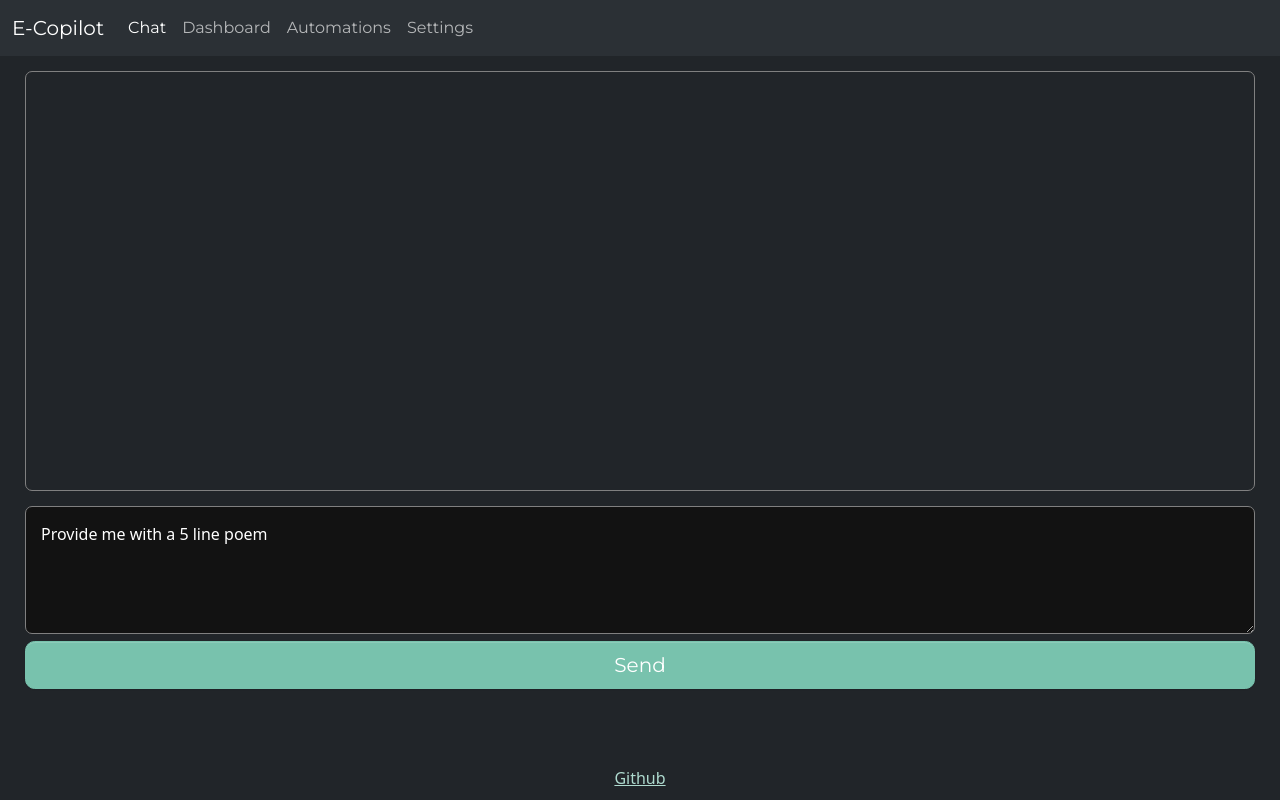
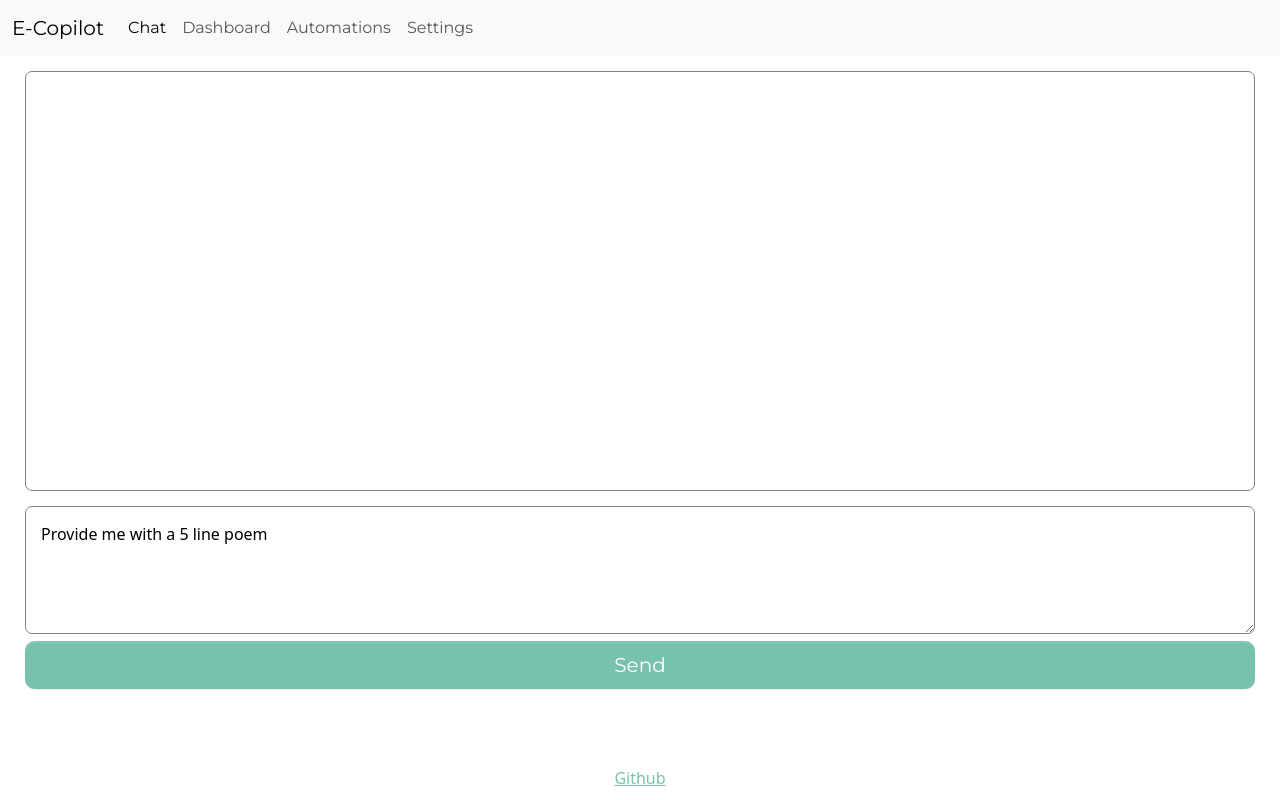
Before and after one commit to la-flor/electron-copilot, a React (Vite) app: page / in a window 1280 px wide. Built offline with nearby package versions, Linux system fonts and the light colour scheme.

Commit message:
Misc config and type fixes

```diff
--- a/app/electron/main.ts
+++ b/app/electron/main.ts
@@ -14,8 +14,8 @@ registerDatabaseHandlers(ipcMain, app);
 const createWindow = () => {
   // Create the browser window.
   const mainWindow = new BrowserWindow({
-    width: 800,
-    height: 600,
+    width: 1400,
+    height: 900,
     webPreferences: {
       preload: path.join(__dirname, "preload.mjs"),
       nodeIntegration: true,
--- a/app/global.d.ts
+++ b/app/global.d.ts
@@ -1,3 +1,5 @@
+import { User } from "./src/shared/interfaces/database.interface";
+
 // filepath: /path/to/global.d.ts
 export {};
 
@@ -5,9 +7,9 @@ declare global {
   interface Window {
     db: {
       user: {
-        fetchUser: (id: number) => Promise<any>;
-        fetchUsers: () => Promise<any>;
-        updateUser: (user: Partial<import("../src/shared/interfaces/database.interface").User>) => Promise<any>;
+        fetchUser: (id: number) => Promise<User>;
+        fetchUsers: () => Promise<User[]>;
+        updateUser: (user: Partial<User>) => Promise<any>;
       };
     };
   }
--- a/app/src/pages/settings.tsx
+++ b/app/src/pages/settings.tsx
@@ -17,7 +17,7 @@ export const Settings = () => {
 
   useEffect(() => {
     if (user) {
-      document.documentElement.dataset.bsTheme = user.dark ? 'dark' : 'light';
+      document.documentElement.dataset.bsTheme = user.dark ? "dark" : "light";
     }
     // Optional: Cleanup function to reset theme if user logs out or component unmounts
     // return () => {
--- a/index.html
+++ b/index.html
@@ -1,5 +1,5 @@
 <!DOCTYPE html>
-<html lang="en" data-bs-theme="dark">
+<html lang="en">
   <head>
     <meta charset="UTF-8" />
     <title>Electron Copilot!</title>
```
Also changed, not shown: 1 other file (tests, documents, lock files or other folders).
